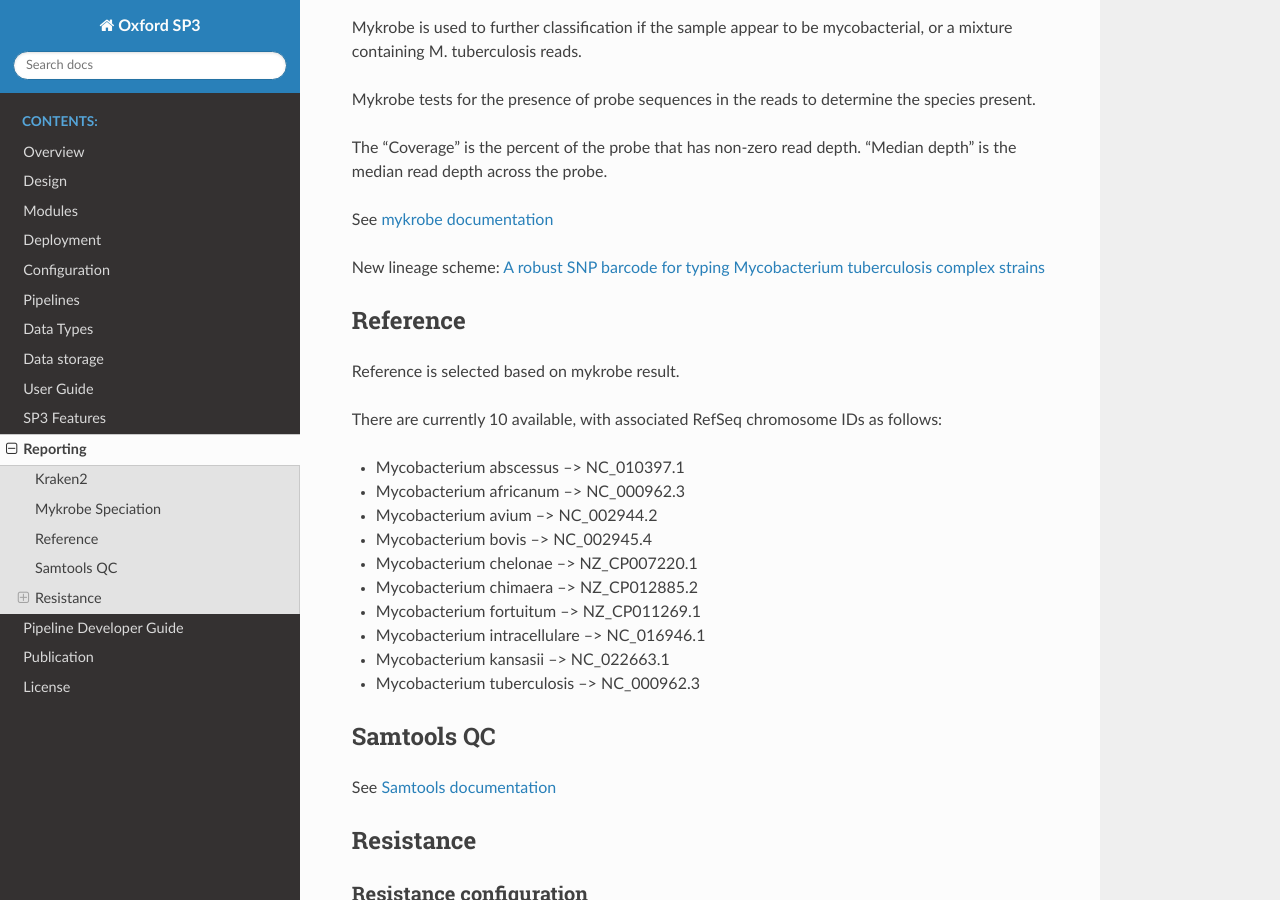
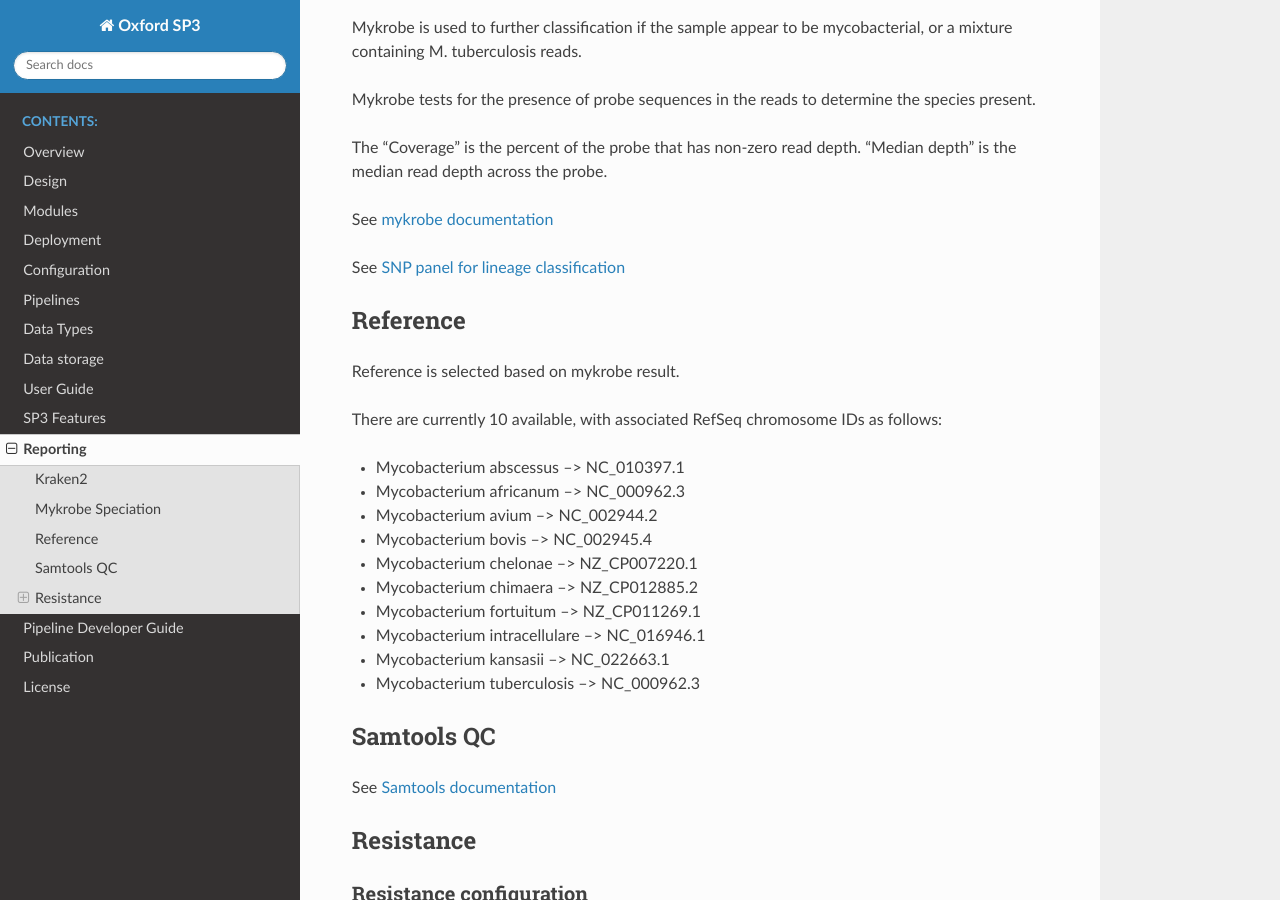
Before and after one commit to oxfordmmm/catdocs, a Sphinx documentation site: the page built from docs/source/reporting.rst, in a window 1280 px wide and 900 px high, scrolled down 400 px. Built offline with Sphinx 7.4.7 and the Read the Docs theme 2.0.0, drawn with Linux system fonts in a browser that asks for light colours.

Commit message:
correct lineage reference
closes #1

```diff
--- a/docs/source/reporting.rst
+++ b/docs/source/reporting.rst
@@ -20,7 +20,7 @@ The “Coverage” is the percent of the probe that has non-zero read depth. “
 
 See `mykrobe documentation <https://github.com/oxfordmmm/speciation>`_
 
-New lineage scheme: `A robust SNP barcode for typing Mycobacterium tuberculosis complex strains <https://www.nature.com/articles/ncomms5812>`_
+See `SNP panel for lineage classification <http://tgu.ibv.csic.es/?page_id=1794>`_
 
 Reference
 ---------
```
